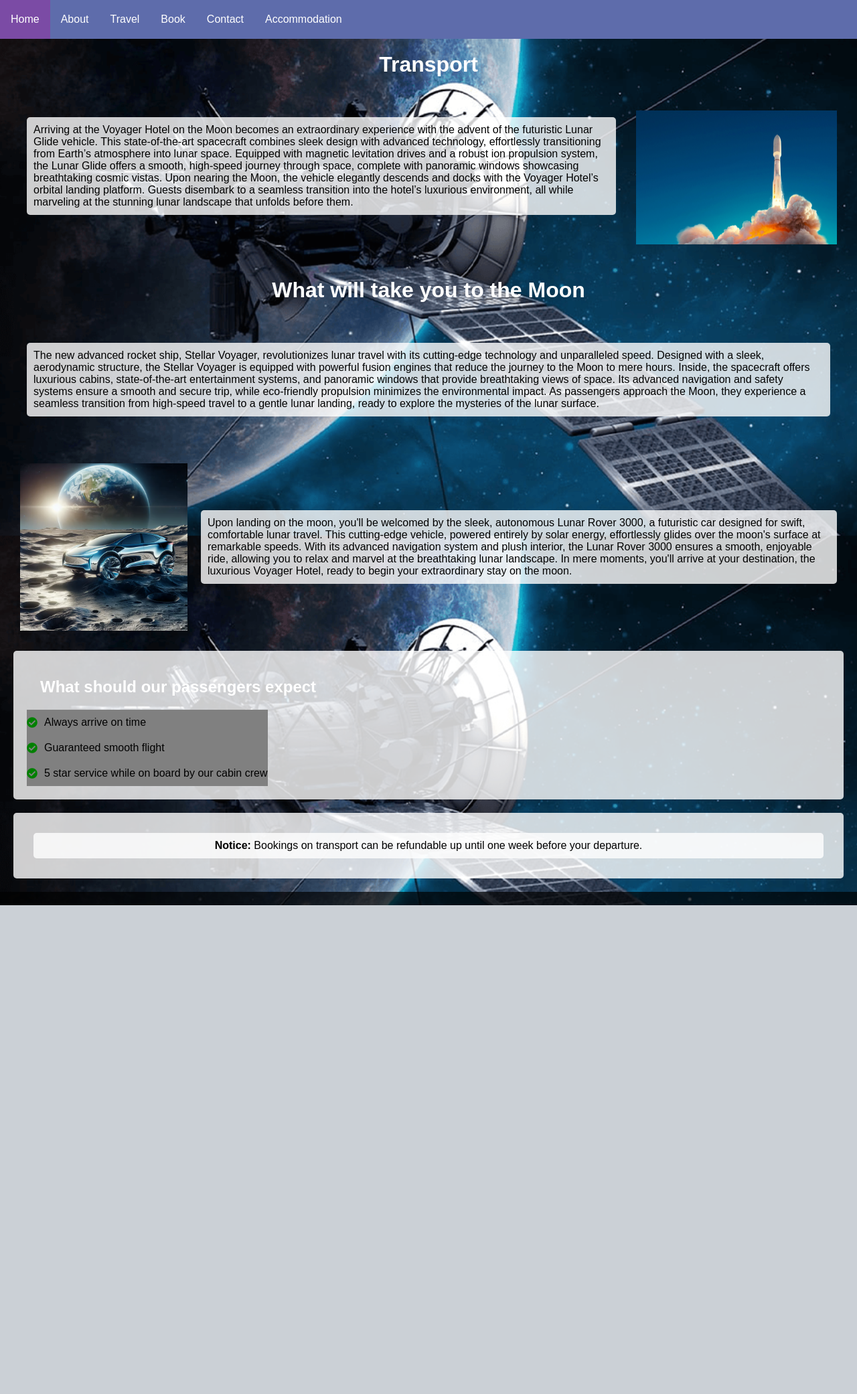
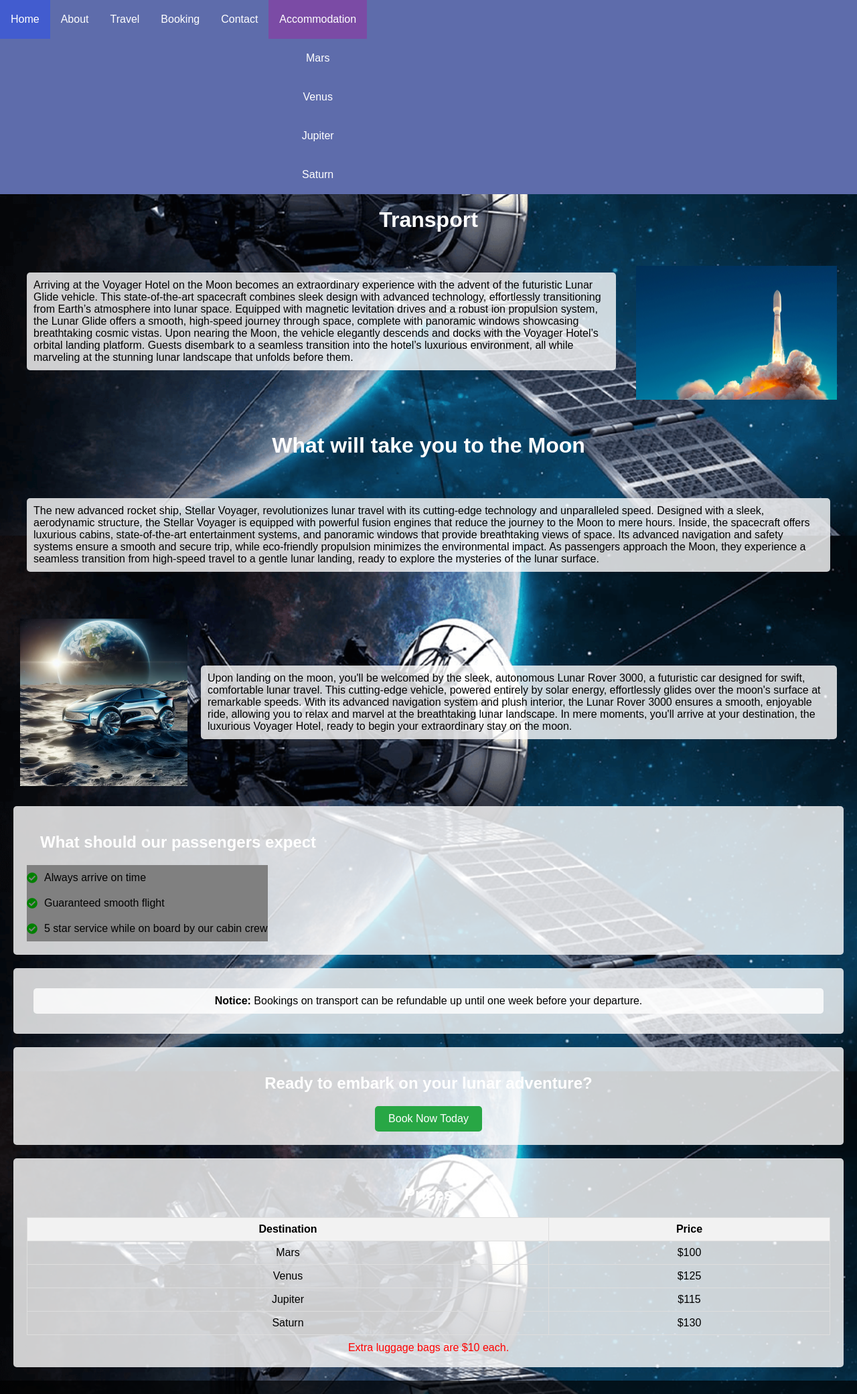
Before and after one commit to Raonaid-Moore/Voyager, a Flask app: template templates/transport.html in a window 1280 px wide. Shown: the whole page at 67% size. Before the commit the page ends 1352 px from the top, so only its background shows below. Run offline with Flask 3, Linux system fonts and the light colour scheme; the template is opened without the code that fills it, so the values that code supplies are empty.

Commit message:
travel page

```diff
--- a/templates/transport.html
+++ b/templates/transport.html
@@ -3,7 +3,7 @@
 <head>
     <meta charset="UTF-8">
     <title>Title</title>
-    <link rel="stylesheet" type="text/css" href="../static/css/style.css">
+    <link rel="stylesheet" type="text/css" href="../static/css/navbar.css">
     <link rel="stylesheet" href="../static/css/transport.css">
     <link rel="stylesheet" href="https://cdnjs.cloudflare.com/ajax/libs/font-awesome/5.15.3/css/all.min.css"/>
     <style>
@@ -104,16 +104,72 @@
         .notice p {
             color: black;
         }
+        .booking {
+            margin: 20px;
+            padding: 20px;
+            background-color: rgba(255, 255, 255, 0.8);
+            color: black;
+            border-radius: 5px;
+            text-align: center;
+        }
+        .booking button {
+            background-color: #28a745;
+            color: white;
+            padding: 10px 20px;
+            border: none;
+            border-radius: 5px;
+            cursor: pointer;
+            font-size: 16px;
+        }
+        .booking button:hover {
+            background-color: #218838;
+        }
+        .price-table {
+            margin: 20px;
+            padding: 20px;
+            background-color: rgba(255, 255, 255, 0.8);
+            color: black;
+            border-radius: 5px;
+            text-align: center;
+        }
+        .price-table table {
+            width: 100%;
+            border-collapse: collapse;
+        }
+        .price-table th, .price-table td {
+            border: 1px solid #ddd;
+            padding: 8px;
+        }
+        .price-table th {
+            background-color: #f2f2f2;
+            color: black;
+        }
+        .price-table tr:hover {
+            background-color: #ddd;
+        }
+        .price-table note {
+            display: block;
+            margin-top: 10px;
+            color: red;
+        }
     </style>
 </head>
 <body>
 <ul>
-    <li><a class="active" href="home.html">Home</a></li>
-    <li><a href="#######">About</a></li>
-    <li><a href="transport.html">Travel</a></li>
-    <li><a href="#####">Book</a></li>
-    <li><a href="contact.html">Contact</a></li>
-    <li><a href="accommodation.html">Accommodation</a></li>
+  <li><a href="index.html">Home</a></li>
+  <li><a href="about.html">About</a></li>
+  <li><a href="transport.html">Travel</a></li>
+  <li><a href="#####">Booking</a></li>
+  <li><a href="contact.html">Contact</a></li>
+  <li class="dropdown">
+    <a class="active" href="accommodation.html" class="dropbtn">Accommodation</a>
+    <div class="dropdown-content">
+      <a href="mars.html">Mars</a>
+      <a href="venus.html">Venus</a>
+      <a href="jupiter.html">Jupiter</a>
+      <a href="saturn.html">Saturn</a>
+    </div>
+  </li>
 </ul>
     <h1>Transport</h1>
 
@@ -155,6 +211,38 @@
         <p><strong>Notice:</strong> Bookings on transport can be refundable up until one week before your departure.</p>
     </div>
 
+    <div class="booking">
+        <h2>Ready to embark on your lunar adventure?</h2>
+        <button onclick="location.href='book.html'">Book Now Today</button>
+    </div>
+
+    <div class="price-table">
+        <h2>Prices</h2>
+        <table>
+            <tr>
+                <th>Destination</th>
+                <th>Price</th>
+            </tr>
+            <tr>
+                <td>Mars</td>
+                <td>$100</td>
+            </tr>
+            <tr>
+                <td>Venus</td>
+                <td>$125</td>
+            </tr>
+            <tr>
+                <td>Jupiter</td>
+                <td>$115</td>
+            </tr>
+            <tr>
+                <td>Saturn</td>
+                <td>$130</td>
+            </tr>
+        </table>
+        <note>Extra luggage bags are $10 each.</note>
+    </div>
+
     <footer>
         <!-- Footer content -->
     </footer>
```
